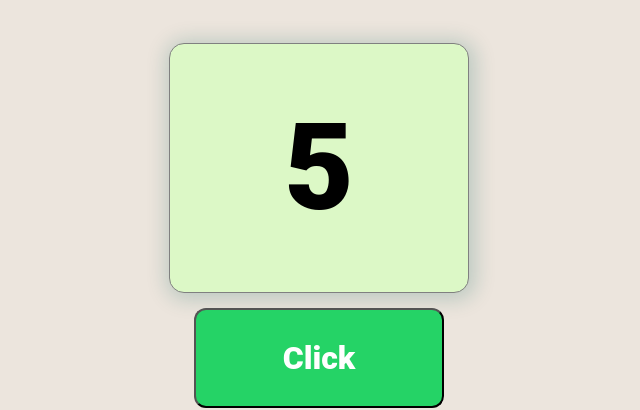
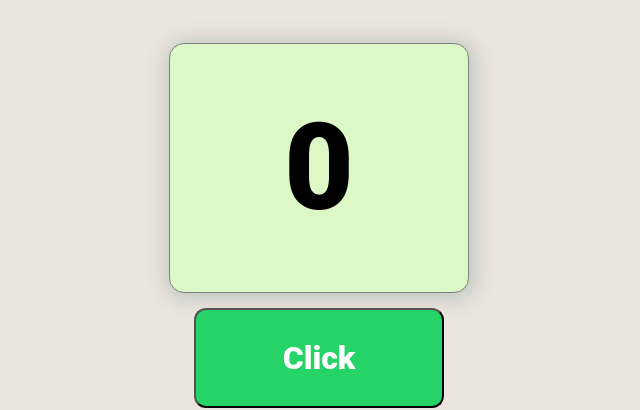
Before and after one commit to JairMontenegro/Click-Counter-react-, a React (Create React App) app: page / in a window 1280 px wide. Shown: the part 177-587 px from the top of the page, without its empty margins (321-961 px from the left). Built offline with nearby package versions, Linux system fonts and the light colour scheme.

Commit message:
using hooks & end project

```diff
--- a/src/App.js
+++ b/src/App.js
@@ -1,17 +1,21 @@
+import React from 'react';
 import './App.css';
 import ButtonFun from './components/button';
 import Counter from './components/counter';
 import logocounter  from './images/logo-counter.png';
-
+import { useState } from 'react'// to use hooks we ned to import package of react, useStatus allows us add a state to our component
+// useState one of most used in react
 
 function App() {
 
+  const [numClicks , setNumClicks] =  useState (0); // this is hook
+
   const setClick = () => {
-      console.log('click')
-  }
+    setNumClicks  (numClicks + 1);
+  };
 const restartCounter = () => {
-  console.log('restart')
-}
+  setNumClicks(0)
+};
 
 
   return (
@@ -25,7 +29,7 @@ const restartCounter = () => {
 
       <div className='principal-container'>
       <Counter
-      numberOfClicks = "5"
+      numberOfClicks = {numClicks}
       />
 
 
```
